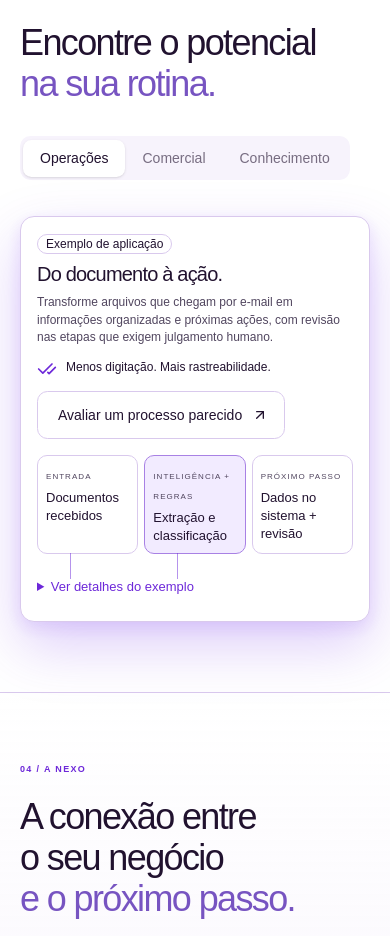
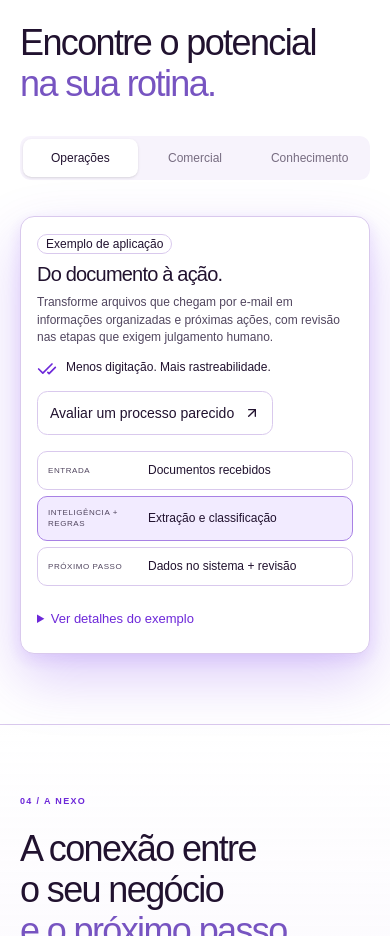
Before and after one commit to BrayanDevZN/Nexo, a React (Vite) app: page / in a window 390 px wide. Shown: the part 4483-5419 px from the top of the page. Built offline with nearby package versions, Linux system fonts and the light colour scheme.

Commit message:
Fix mobile application flow text and tab containment

```diff
--- a/src/styles/globals.css
+++ b/src/styles/globals.css
@@ -2327,3 +2327,64 @@ main,
     min-width: 0;
   }
 }
+
+/* Keep application tabs and flow text within their mobile containers. */
+@media (max-width: 767px) {
+  #aplicacoes [data-slot="tabs-list"] {
+    display: grid;
+    grid-template-columns: repeat(3, minmax(0, 1fr));
+    width: 100%;
+    height: auto;
+    min-height: 44px;
+    flex-wrap: nowrap;
+  }
+  #aplicacoes [data-slot="tabs-trigger"] {
+    min-width: 0;
+    height: 100%;
+    min-height: 38px;
+    padding: 8px 4px;
+    white-space: normal;
+    overflow-wrap: anywhere;
+    font-size: 12px;
+    line-height: 1.35;
+  }
+  .case-flow {
+    display: flex;
+    flex-direction: column;
+    gap: 6px;
+  }
+  .case-flow li {
+    display: grid;
+    grid-template-columns: 90px minmax(0, 1fr);
+    align-items: center;
+    gap: 10px;
+    padding: 10px;
+    min-width: 0;
+  }
+  .case-flow li > div:not(.flow-icon) {
+    display: contents;
+  }
+  .case-flow li span:not(.brand) {
+    font-size: 8px;
+    letter-spacing: 0.07em;
+    overflow-wrap: anywhere;
+  }
+  .case-flow li strong {
+    min-width: 0;
+    margin-top: 0;
+    font-size: 12px;
+    line-height: 1.45;
+    overflow-wrap: anywhere;
+  }
+  .case-flow li:not(:last-child):after {
+    display: none;
+  }
+  .case-copy [data-slot="button"] {
+    max-width: 100%;
+    min-height: 44px;
+    height: auto;
+    padding: 10px 12px;
+    white-space: normal;
+    overflow-wrap: anywhere;
+  }
+}
```
